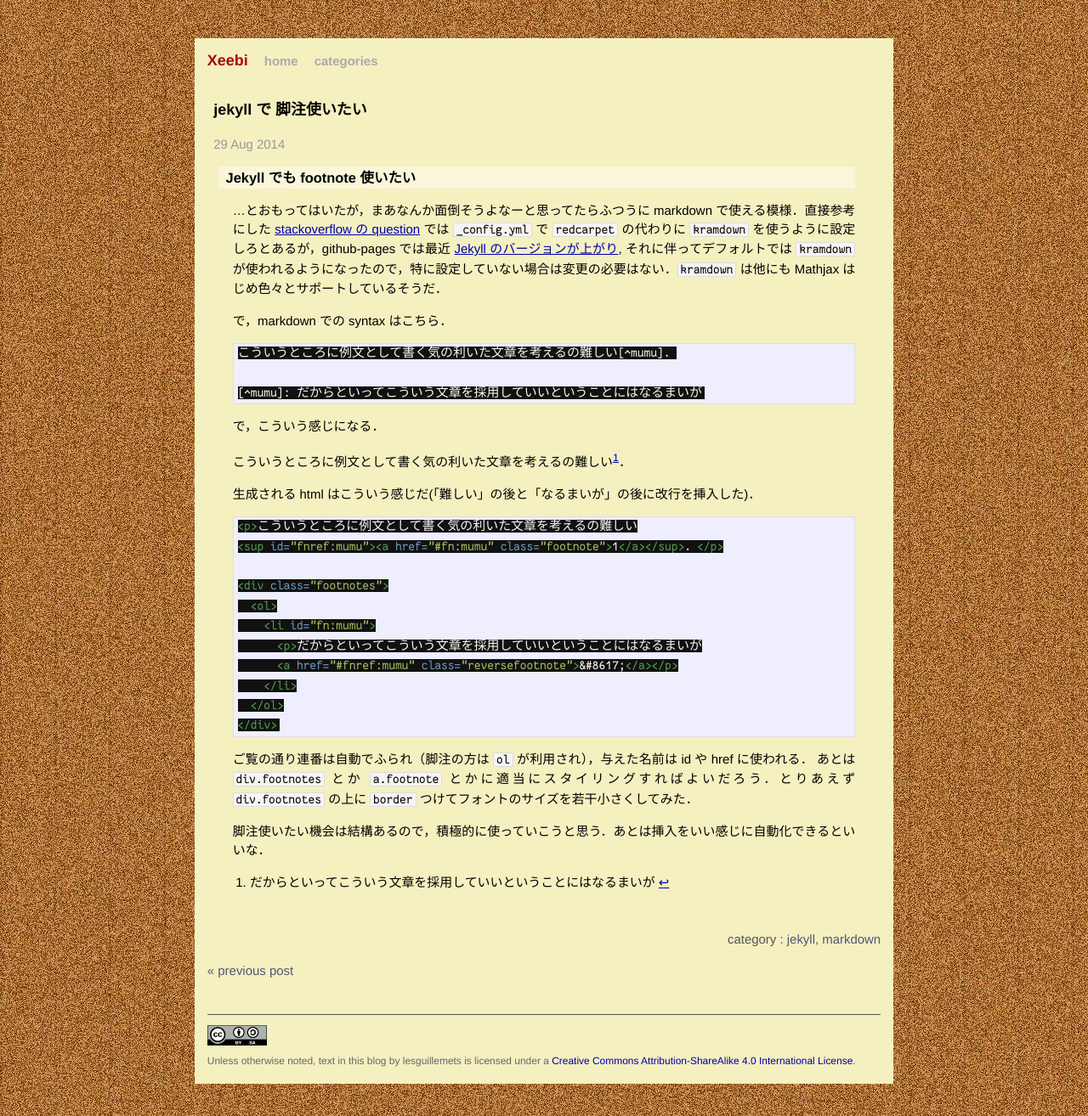
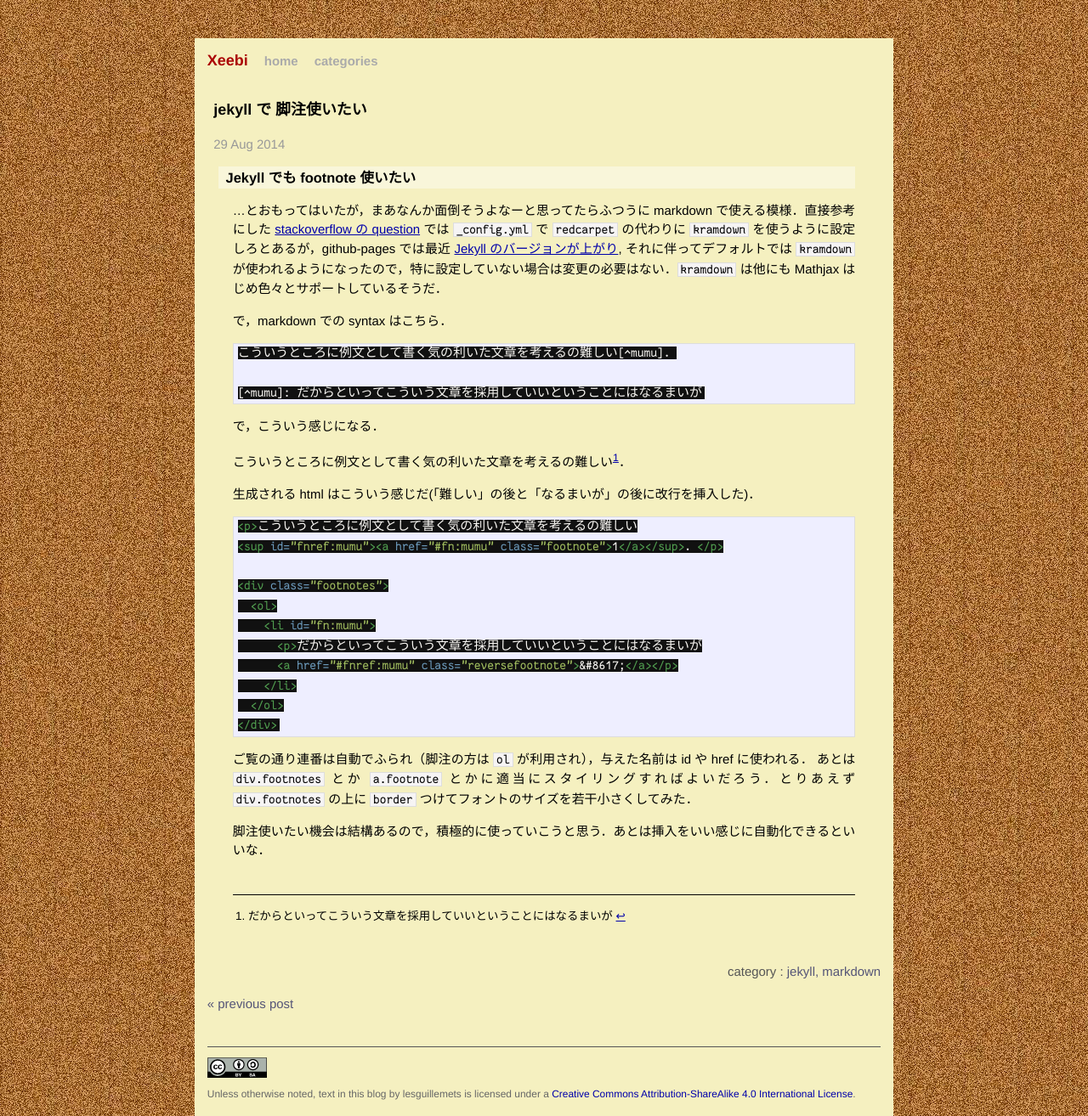
Before and after one commit to lesguillemets/blog, a Jekyll site: the page built from _posts/2014-08-29-footnote.md, in a window 1280 px wide. Shown: the whole page at 85% size. Built offline with Jekyll 4.4.1, drawn with Linux system fonts in a browser that asks for light colours.

Commit message:
add styling for footnote

```diff
--- a/css/main.css
+++ b/css/main.css
@@ -285,8 +285,14 @@ div.license a {
 }
 
 blockquote {
-  background: #eeeeee;
-  border-left: 3px solid #ccc;
-  margin: 0.1em 20px;
-  padding: 0.1em 0.3em;
+    background: #eeeeee;
+    border-left: 3px solid #ccc;
+    margin: 0.1em 20px;
+    padding: 0.1em 0.3em;
 }
+
+div.footnotes {
+    border-top: 1px solid black;
+    font-size:90%;
+    margin-top:3em;
+}
```
